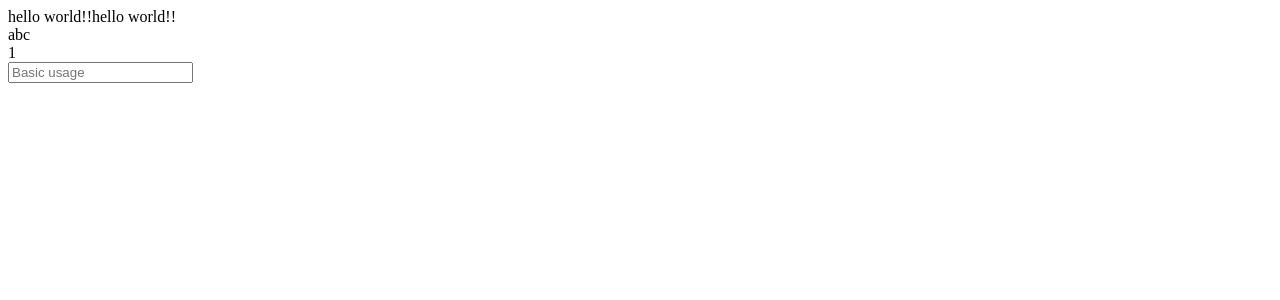
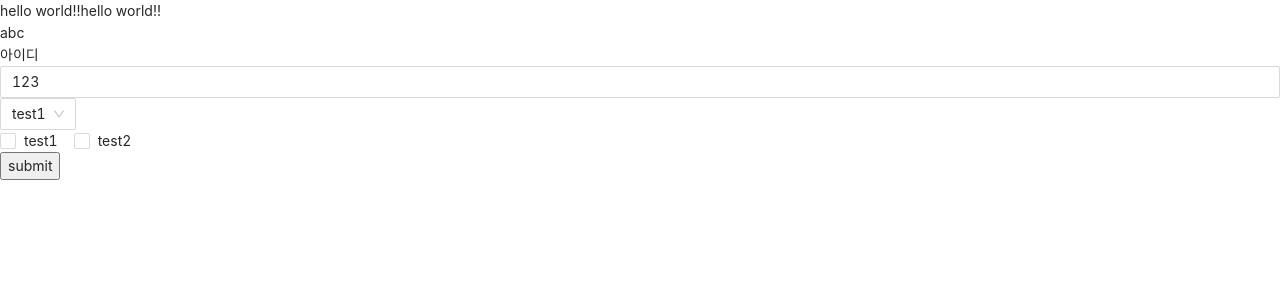
Before and after one commit to 2skydev/react-init-typescript, a React (Create React App) app in the folder packages/frontend/client/: page / in a window 1280 px wide. Shown: the top 300 px of the page. Built offline with nearby package versions, Linux system fonts and the light colour scheme.

Commit message:
formik 작업중

```diff
--- a/packages/frontend/client/src/App.tsx
+++ b/packages/frontend/client/src/App.tsx
@@ -1,3 +1,5 @@
+import 'antd/dist/antd.css';
+
 import React from 'react';
 import { BrowserRouter } from 'react-router-dom';
 
--- a/packages/shared/components/form/Form.tsx
+++ b/packages/shared/components/form/Form.tsx
@@ -1,48 +1,201 @@
-import React from 'react';
+import { string } from 'yup/lib/locale';
 
-import { Input as AntInput } from 'antd';
-import { withFormik, useFormik } from 'formik';
+import React, { ReactChild, ReactChildren, useContext } from 'react';
+
+import {
+  Input as AntInput,
+  InputProps,
+  Select as AntSelect,
+  Checkbox,
+} from 'antd';
+import { useFormik, FormikProps, FormikProvider, FormikContext } from 'formik';
 import * as yup from 'yup';
+
+interface Abc {
+  email: string;
+}
+
+interface Type {
+  formik: FormikProps<Abc>;
+  children: ReactChild;
+}
+
+interface InputTypes extends InputProps {
+  name: string;
+  label?: string;
+  helperText?: string;
+}
+
+interface SelectTypes {
+  name: string;
+  label?: string;
+  helperText?: string;
+  options: Array<any>;
+}
+
+interface CheckBoxTypes {
+  name: string;
+  label?: string;
+  helperText?: string;
+  options: Array<any>;
+}
 
 export const Test = () => {
   const formik = useFormik({
     initialValues: {
       email: '123',
+      select: 'test1',
+      checkbox: 'test1',
     },
     onSubmit: values => {
       alert(JSON.stringify(values));
     },
     validationSchema: yup.object({
-      email: yup
-        .number()
-        .typeError('숫자만 입력가능.')
-        .required('이메일을 입력해주세요.'),
+      email: yup.number().required(),
+      select: yup.string().required(),
+      checkbox: yup.array().min(1),
     }),
   });
 
+  const options = [
+    {
+      label: 'test1',
+      value: 'test1',
+    },
+    {
+      label: 'test2',
+      value: 'test2',
+    },
+  ];
+
   return (
-    <div>
-      <Form formik={formik}>
-        <div>테스트</div>
-      </Form>
-    </div>
+    <Form formik={formik}>
+      <Input
+        label="아이디"
+        name="email"
+        helperText="아이디는 숫자 형식으로 입력해주세요"
+      />
+      <Select name="select" options={options} helperText="선택해주세요" />
+      <CheckBox name="checkbox" options={options} helperText="한개이상 선택" />
+
+      <button>submit</button>
+    </Form>
   );
 };
 
-export const Form = ({ formik, children }) => {
-  console.log(formik.values.email);
+export const Form = ({ formik, children }: Type) => {
+  return (
+    <FormikProvider value={formik}>
+      <form onSubmit={formik.handleSubmit} className="form">
+        {children}
+      </form>
+    </FormikProvider>
+  );
+};
+
+export const Input = ({ name, label, helperText, ...props }: InputTypes) => {
+  const formik = useContext(FormikContext);
 
   return (
-    <div className="form">
-      <div>1</div>
+    <div>
+      {label && <div>{label}</div>}
 
       <AntInput
         name="email"
         placeholder="Basic usage"
         onChange={formik.handleChange}
+        value={formik.values[name]}
+        {...props}
       />
 
-      {formik.errors.email && <div className="helperText">{'에러에러'}</div>}
+      {formik.errors[name] && (
+        <div className="helperText" style={{ color: 'red' }}>
+          {helperText || '에러에러'}
+        </div>
+      )}
     </div>
   );
 };
+
+export const Select = ({
+  name,
+  label,
+  options,
+  helperText,
+  ...props
+}: SelectTypes) => {
+  const formik = useContext(FormikContext);
+
+  const onChange = (value: string) => {
+    formik.setFieldValue(name, value);
+  };
+
+  return (
+    <div>
+      {label && <div>{label}</div>}
+
+      <AntSelect defaultValue={formik.values[name]} onChange={onChange}>
+        <AntSelect.Option value="">선택</AntSelect.Option>
+
+        {options.map(v => (
+          <AntSelect.Option key={v.value} value={v.label}>
+            {v.value}
+          </AntSelect.Option>
+        ))}
+      </AntSelect>
+
+      {formik.errors[name] && (
+        <div className="helperText" style={{ color: 'red' }}>
+          {helperText || 'error'}
+        </div>
+      )}
+    </div>
+  );
+};
+
+export const CheckBox = ({
+  name,
+  label,
+  helperText,
+  options,
+}: CheckBoxTypes) => {
+  const formik = useContext(FormikContext);
+
+  const onChange = (values: Array<string>) => {
+    formik.setFieldValue(name, values);
+  };
+
+  return (
+    <div>
+      {label && <div>{label}</div>}
+
+      <Checkbox.Group
+        options={options}
+        defaultValue={['Apple']}
+        onChange={onChange}
+      />
+
+      {formik.errors[name] && (
+        <div className="helperText" style={{ color: 'red' }}>
+          {helperText || 'error'}
+        </div>
+      )}
+    </div>
+  );
+};
+
+export const CheckList = () => {
+  return (
+    <div>
+      <div></div>
+    </div>
+  );
+};
+
+export const RadioList = () => {
+  return (
+    <div>
+      <div></div>
+    </div>
+  );
+};
```
Also changed, not shown: packages/frontend/client/src/Abc.tsx (+1 -6 lines).
